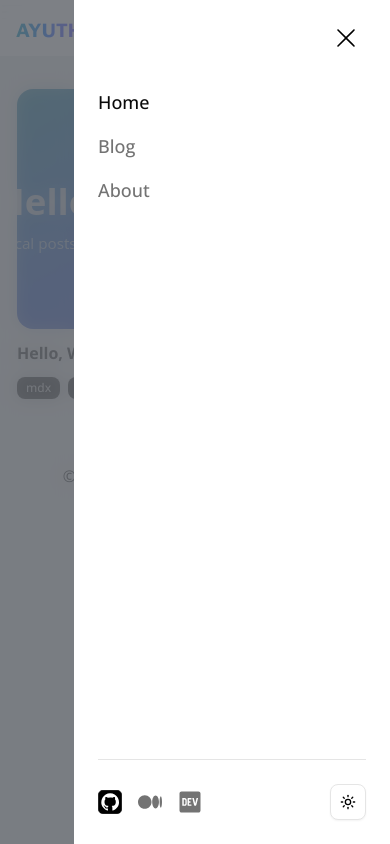
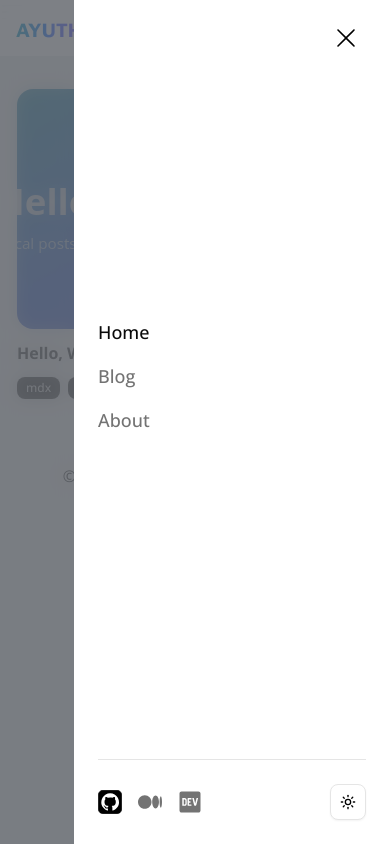
Before and after one commit to ayuthmang/ayuthmang.dev, a Next.js app: page / in a window 390 px wide. Both pictures are taken after a click on the button 362 px from the left and 28 px from the top of the page. Built offline with nearby package versions, Linux system fonts and the light colour scheme; no server answers.

Commit message:
fix(ui): vertically center mobile menu links for better thumb ergonomics

```diff
--- a/src/components/mobile-menu/mobile-menu.tsx
+++ b/src/components/mobile-menu/mobile-menu.tsx
@@ -38,7 +38,8 @@ export function MobileMenu({
                   <Cross1Icon width={24} height={24} />
                 </CloseButton>
               </Dialog.Close>
-              <div className="pt-16 pb-8">
+              <Filler />
+              <div className="pb-8">
                 <Nav>
                   <NavLink href="/" onClick={() => onOpenChange(false)}>Home</NavLink>
                   <NavLink href={ROUTES.BLOG} onClick={() => onOpenChange(false)}>Blog</NavLink>
```
